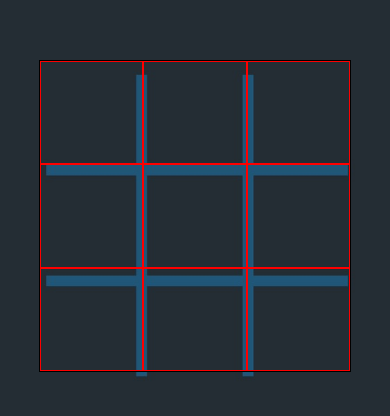
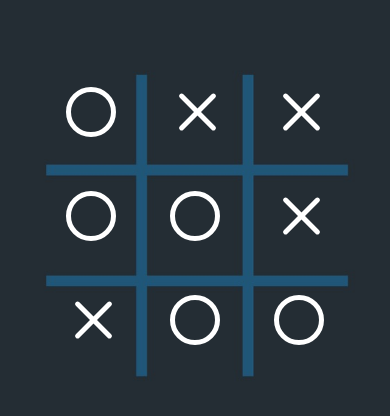
Before and after one commit to NilsRobatscherdev/app-tic_tac_toe, a React Native app: screen / in a window 390 px wide. Shown: the part 216-632 px from the top of the page. Built offline with nearby package versions, Linux system fonts and the light colour scheme.

Commit message:
updated styling for everything

```diff
--- a/App.js
+++ b/App.js
@@ -8,9 +8,9 @@ import BgImage from './assets/bg.jpeg'
 
 export default function App() {
   const [map,setMap] = useState([
-    ['','',''], // first
-    ['','',''], // second
-    ['','','']  // third
+    ['o','x','x'], // first
+    ['o','o','x'], // second
+    ['x','o','o']  // third
   ]);
   return (
     <View style={styles.container}>
@@ -21,25 +21,19 @@ export default function App() {
               <View style={styles.row}>
                 {row.map((cell) => (
                   <View style={styles.cell}>
+                    {cell === "o" && <View style={styles.circle}></View>}
+                    {cell === "x" && (
+                      <View style={styles.cross}>
+                        <View style={styles.crossLine}></View>
+                        <View style={[ styles.crossLine, styles.crossLineReversed]}></View>
+                      </View>
+                    )}
                   </View>
                 ))}
               </View>
             ))
           }
-
-
-           {/**
-            *
-            <View style={styles.circle}></View>
-            <View style={styles.cross}>
-              <View style={styles.crossLine}></View>
-              <View style={[ styles.crossLine, styles.crossLineReversed]}></View>
-            </View>
-            *
-            */}
-
         </View>
-
       </ImageBackground>
       <StatusBar style="auto" />
     </View>
--- a/App.style.js
+++ b/App.style.js
@@ -15,7 +15,7 @@ export default StyleSheet.create({
         paddingTop:20,
       },
       map:{
-        borderWidth:1,
+
         width:"80%",
         aspectRatio:1,
       },
@@ -25,13 +25,10 @@ export default StyleSheet.create({
       },
       cell:{
         flex:1,
-        borderColor:"red",
-        borderWidth:1,
         justifyContent:"center",
-        alignItems:"center"
+        alignItems:"center",
       },
       circle:{
-
         left:0,
         top:0,
         width:50,
@@ -42,7 +39,6 @@ export default StyleSheet.create({
         borderColor:'white'
       },
       cross:{
-
         width:50,
         height:50,
       },
@@ -52,6 +48,7 @@ export default StyleSheet.create({
         width:5,
         height:50,
         backgroundColor:"white",
+        borderRadius:10,
         transform:[
           {
             rotate:'45deg'
```
